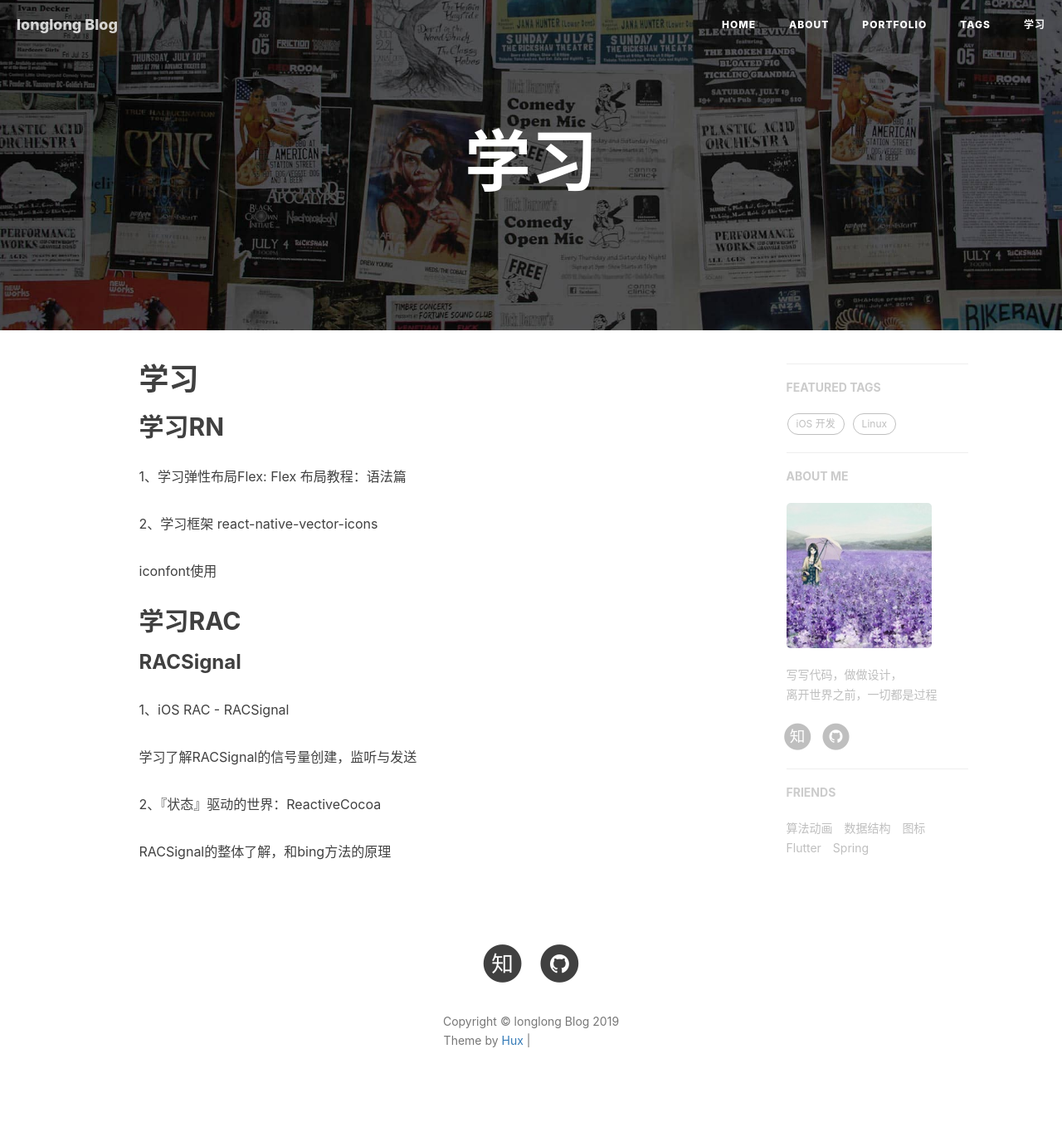
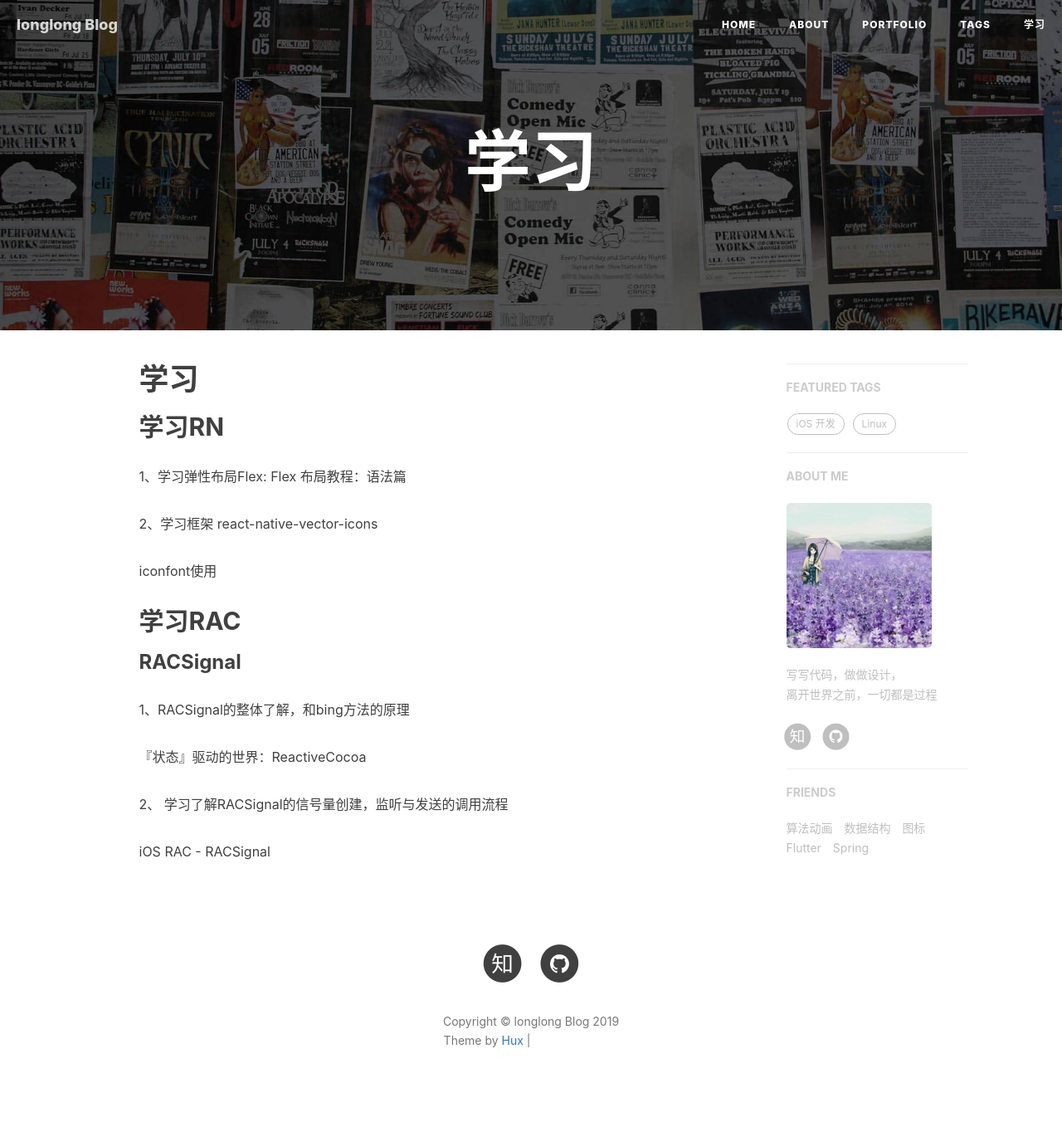
Before and after one commit to awanglilong/awanglilong.github.io, a Jekyll site: the page built from Learn record.md, in a window 1280 px wide. Shown: the whole page at 83% size. Built offline with Jekyll 4.4.1, drawn with Linux system fonts in a browser that asks for light colours; nearby versions of some CDN libraries; our own code applies the rules of GitHub Pages for plain Markdown files; comment, search, counter and statistics services are not loaded; grey boxes are pictures that could not be loaded.

Commit message:
Update Learn record.md

```diff
--- a/Learn record.md
+++ b/Learn record.md
@@ -11,10 +11,10 @@
 
 ## 学习RAC
 ### RACSignal
-1、[iOS RAC - RACSignal](https://www.jianshu.com/p/35a28cf0a22f)
+1、RACSignal的整体了解，和bing方法的原理
 
-   学习了解RACSignal的信号量创建，监听与发送
+[『状态』驱动的世界：ReactiveCocoa](https://github.com/draveness/analyze/blob/master/contents/ReactiveObjC/RACSignal.md)
 
-2、[『状态』驱动的世界：ReactiveCocoa](https://github.com/draveness/analyze/blob/master/contents/ReactiveObjC/RACSignal.md)
+2、 学习了解RACSignal的信号量创建，监听与发送的调用流程
 
-   RACSignal的整体了解，和bing方法的原理
+[iOS RAC - RACSignal](https://www.jianshu.com/p/35a28cf0a22f)
```
